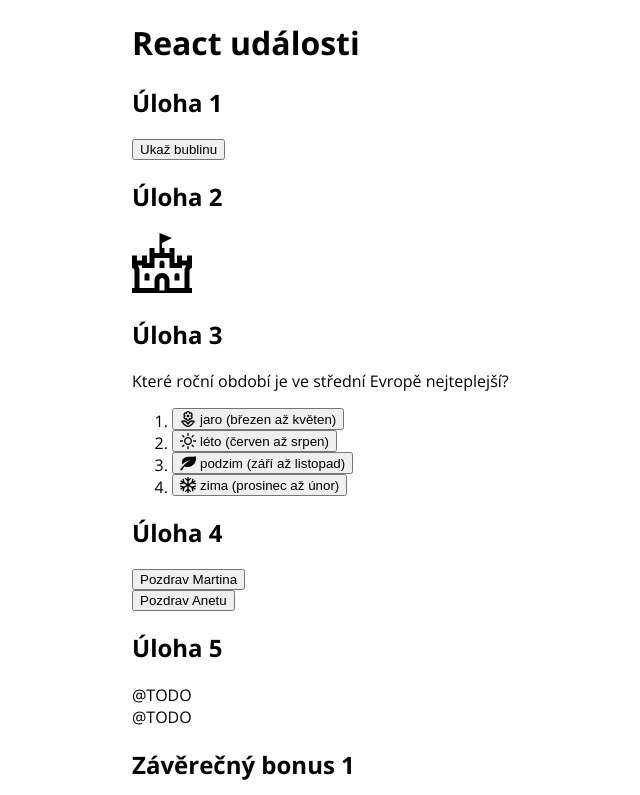
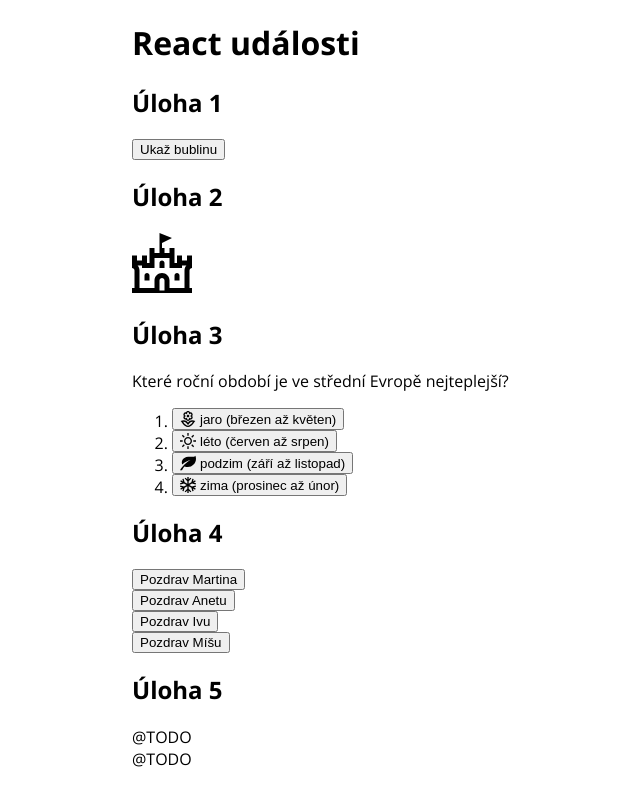
Before and after one commit to havraiv/cviceni-react-udalosti, a React app: page / in a window 1280 px wide. Shown: the top 795 px of the page, without its empty margins (300-940 px from the left). Built offline with nearby package versions, Linux system fonts and the light colour scheme.

Commit message:
Uloha4 done

```diff
--- a/src/Uloha4/index.jsx
+++ b/src/Uloha4/index.jsx
@@ -6,7 +6,11 @@ import React from 'react';
 // Na stránce by se pak uživateli měla ukázat dvě tlačítka `<button>Pozdrav Martina</button><button>Pozdrav Anetu</button>` a po kliku vyskočit bublina s textem „Ahoj Martine“ nebo „Ahoj Aneto“.
 
 const Pozdrav = ({ jmenoVeCtvrtemPade, jmenoVPatemPade }) => {
-  return <button>Pozdrav {jmenoVeCtvrtemPade}</button>;
+  return (
+    <button onClick={() => alert(`Ahoj ${jmenoVPatemPade}`)}>
+      Pozdrav {jmenoVeCtvrtemPade}
+    </button>
+  );
 };
 
 // Zadání 3: Do komponenty `Uloha4` přidej ještě dvě použití komponenty `Pozdrav`. Jednou s tvým jménem a jednou se jménem kouče.
@@ -16,6 +20,8 @@ export const Uloha4 = () => {
     <>
       <Pozdrav jmenoVeCtvrtemPade="Martina" jmenoVPatemPade="Martine" />
       <Pozdrav jmenoVeCtvrtemPade="Anetu" jmenoVPatemPade="Aneto" />
+      <Pozdrav jmenoVeCtvrtemPade="Ivu" jmenoVPatemPade="Ivo" />
+      <Pozdrav jmenoVeCtvrtemPade="Míšu" jmenoVPatemPade="Míšo" />
     </>
   );
 };
```
